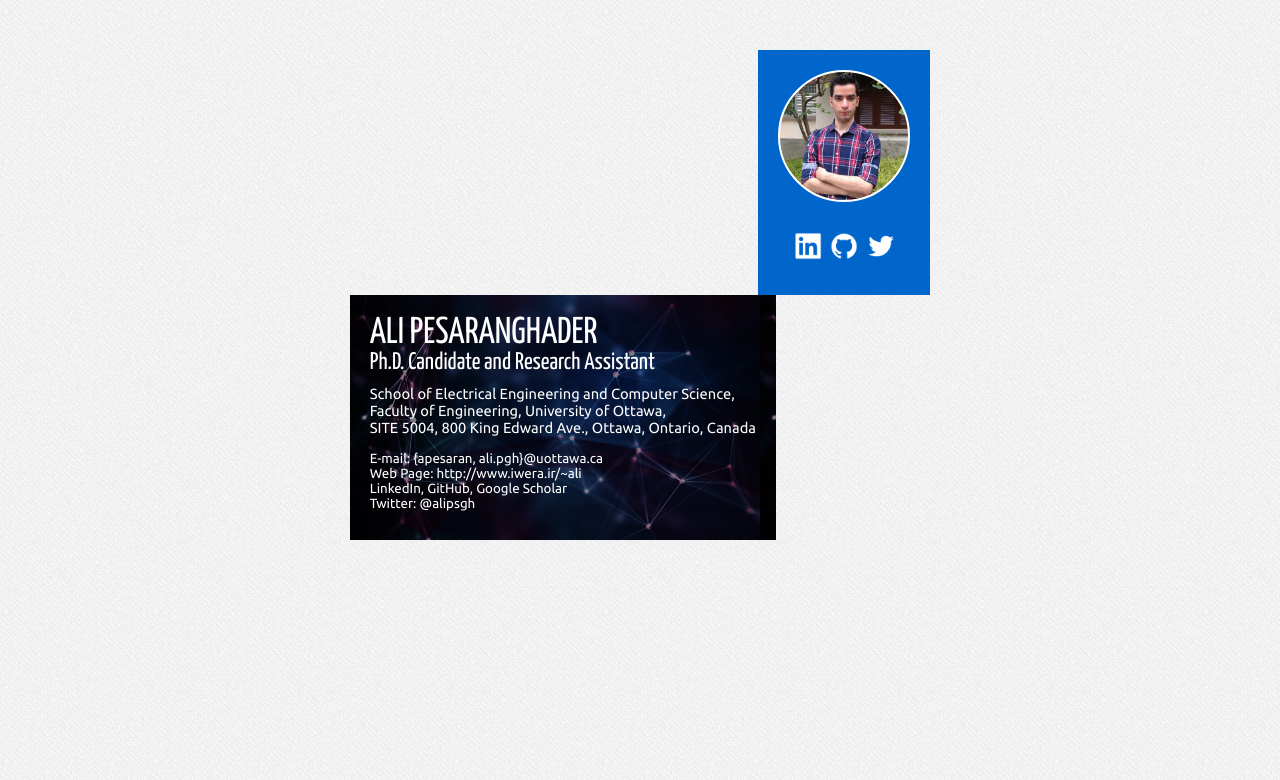
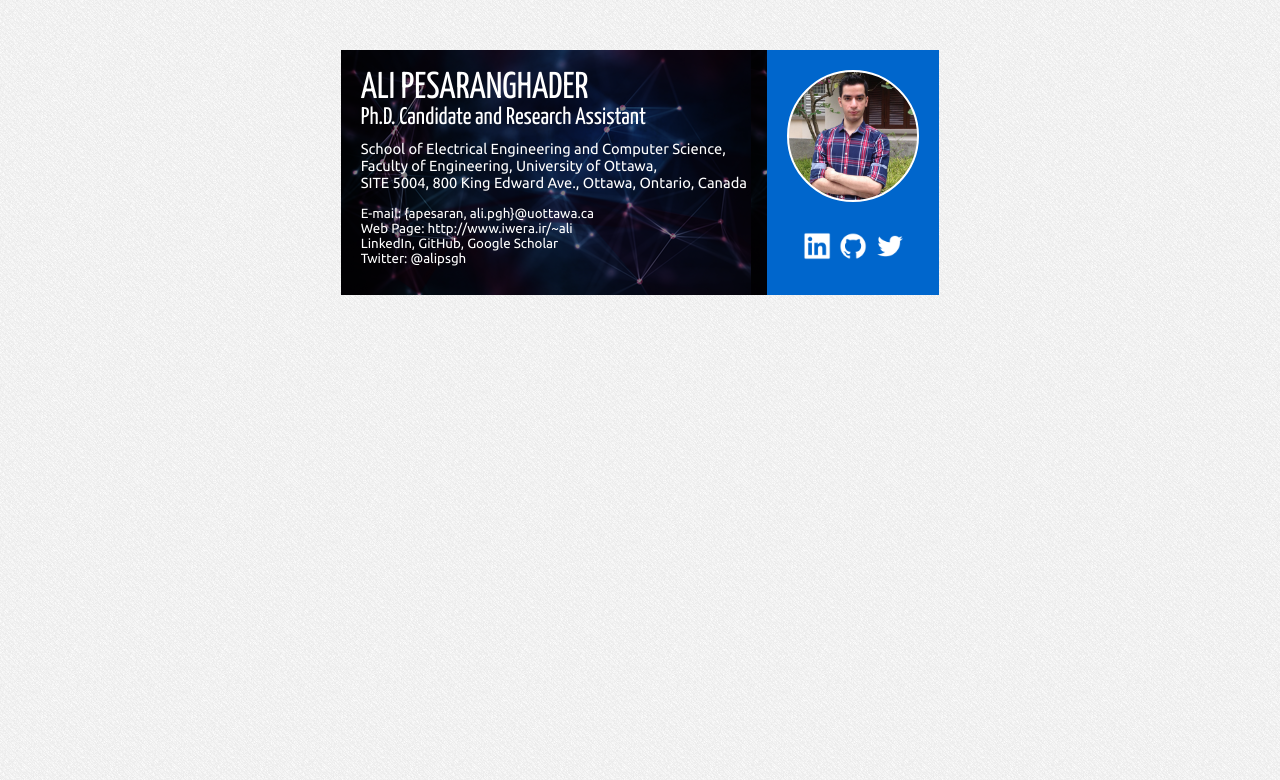
Before and after one commit to alipsgh/alipsgh.github.io, a PHP site: page / in a window 1280 px wide. Shown: the top 780 px of the page. Run offline with PHP 8.4, Linux system fonts and the light colour scheme.

Commit message:
Update style.css

```diff
--- a/css/style.css
+++ b/css/style.css
@@ -12,7 +12,7 @@ body{
 
 #container{
 	margin:50px auto;
-	max-width:580.5px;
+	max-width:598.5px;
 	color:#FFF;
 	font-size:11pt;
 	font-family:"Ubuntu", "Trebuchet MS", Arial, Helvetica, sans-serif
```
